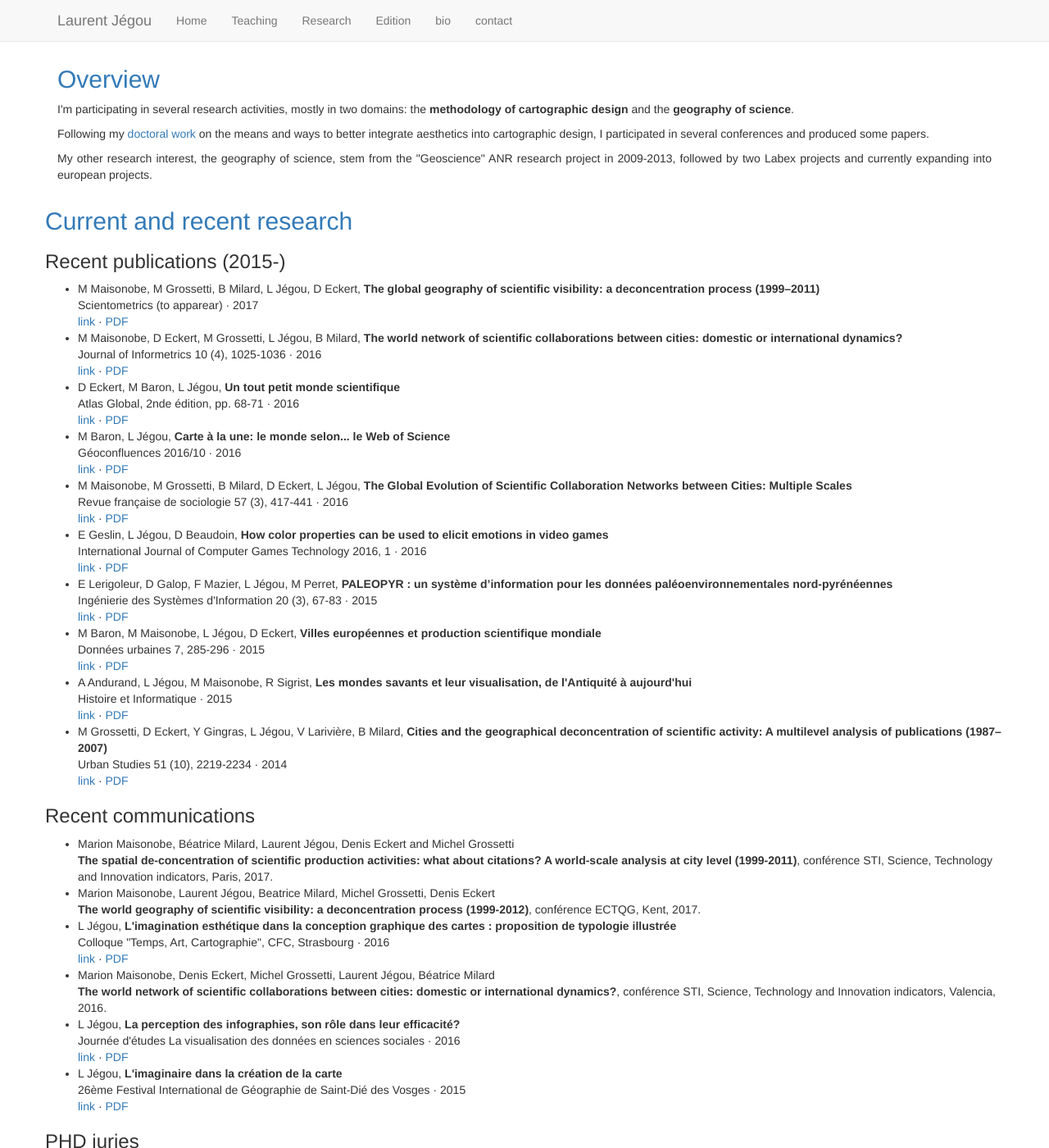
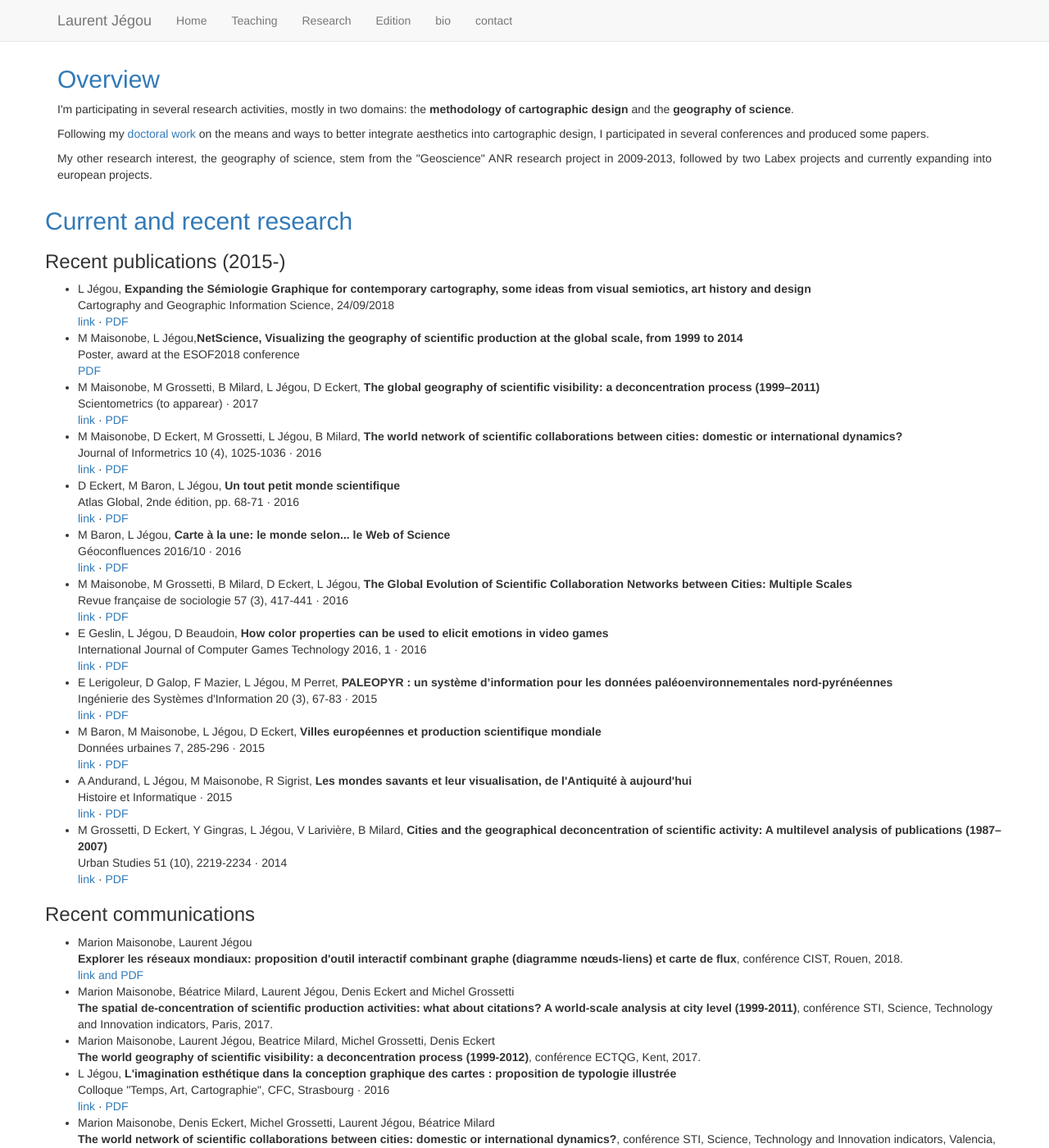
Before and after one commit to ljegou/ljegou.github.io, a Jekyll site: the page research/research.html, which Jekyll copies as it is, in a window 1280 px wide and 1400 px high. Shown: the whole window at 82% size. Built offline with Jekyll 4.4.1, drawn with Linux system fonts in a browser that asks for light colours.

Commit message:
MAJ d'octobre 2018

```diff
--- a/research/research.html
+++ b/research/research.html
@@ -69,6 +69,15 @@
 
 <h3>Recent publications (2015-)</h3>
 <ul>
+    <li>L Jégou, <strong>Expanding the Sémiologie Graphique for contemporary cartography, some ideas from visual semiotics, art history and design</strong><br/>
+    Cartography and Geographic Information Science, 24/09/2018<br/>
+	    <a href="https://www.tandfonline.com/doi/abs/10.1080/15230406.2018.1513343">link</a>&nbsp;&middot;&nbsp;<a href="https://hal.archives-ouvertes.fr/hal-01873549v1">PDF</a>
+    </li>
+
+    <li>M Maisonobe, L Jégou,<strong>NetScience, Visualizing the geography of scientific production at the global scale, from 1999 to 2014</strong><br/>
+	    Poster, award at the ESOF2018 conference<br/>
+	    <a href="https://hal.archives-ouvertes.fr/hal-01873558v1">PDF</a>
+    </li>
 
     <li>M Maisonobe, M Grossetti, B Milard, L Jégou, D Eckert, <strong>The global geography of scientific visibility: a deconcentration process (1999–2011)</strong><br/>
     Scientometrics (to apparear)&nbsp;&middot;&nbsp;2017<br/>
@@ -124,6 +133,11 @@
 
 <h3>Recent communications</h3>
 <ul>
+    <li>Marion Maisonobe, Laurent Jégou<br/>
+<strong>Explorer les réseaux mondiaux: proposition d'outil interactif combinant graphe (diagramme nœuds-liens) et carte de flux</strong>, conférence CIST, Rouen, 2018.<br/>
+    <a href="https://cist2018.sciencesconf.org/165928">link and PDF</a>
+    </li>
+
     <li>Marion Maisonobe, Béatrice Milard, Laurent Jégou, Denis Eckert and Michel Grossetti<br/>
 <strong>The spatial de-concentration of scientific production activities: what about citations? A world-scale
 analysis at city level (1999-2011)</strong>, conférence STI, Science, Technology and Innovation indicators, Paris, 2017.
```
